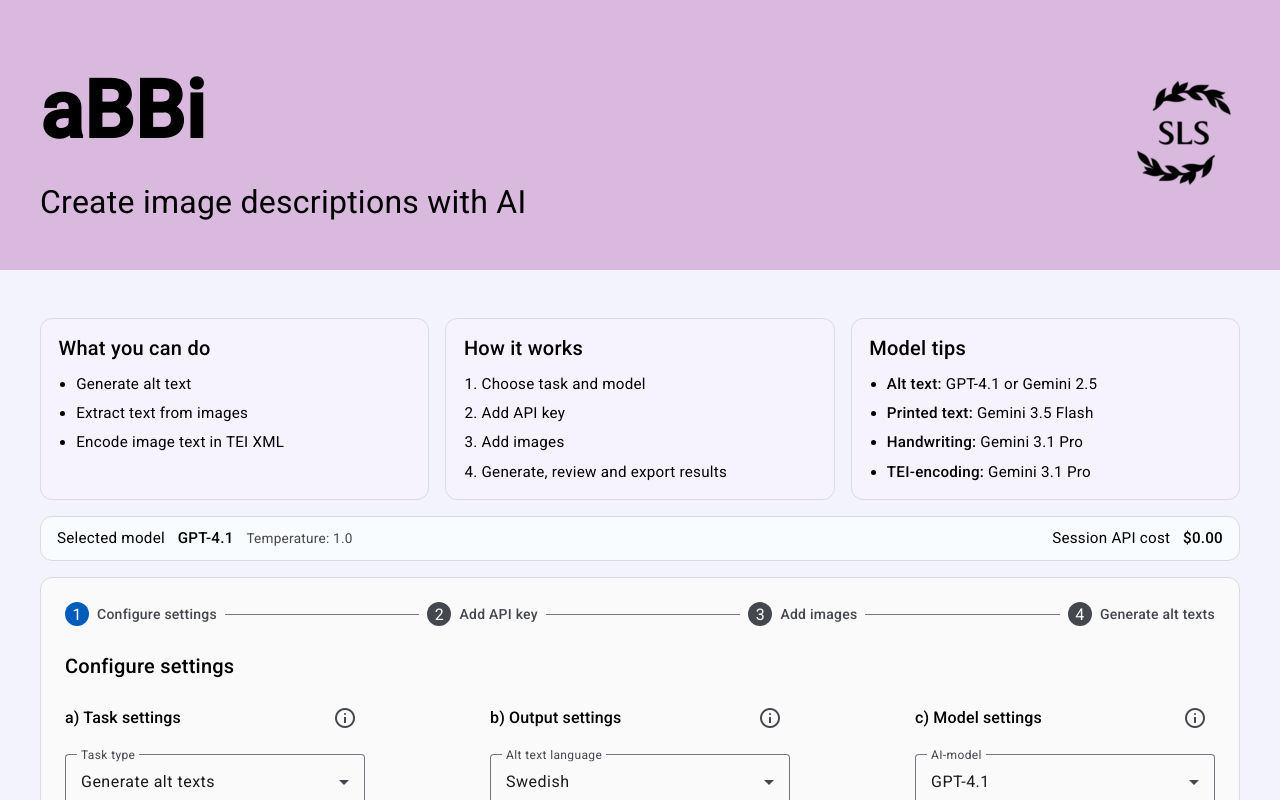
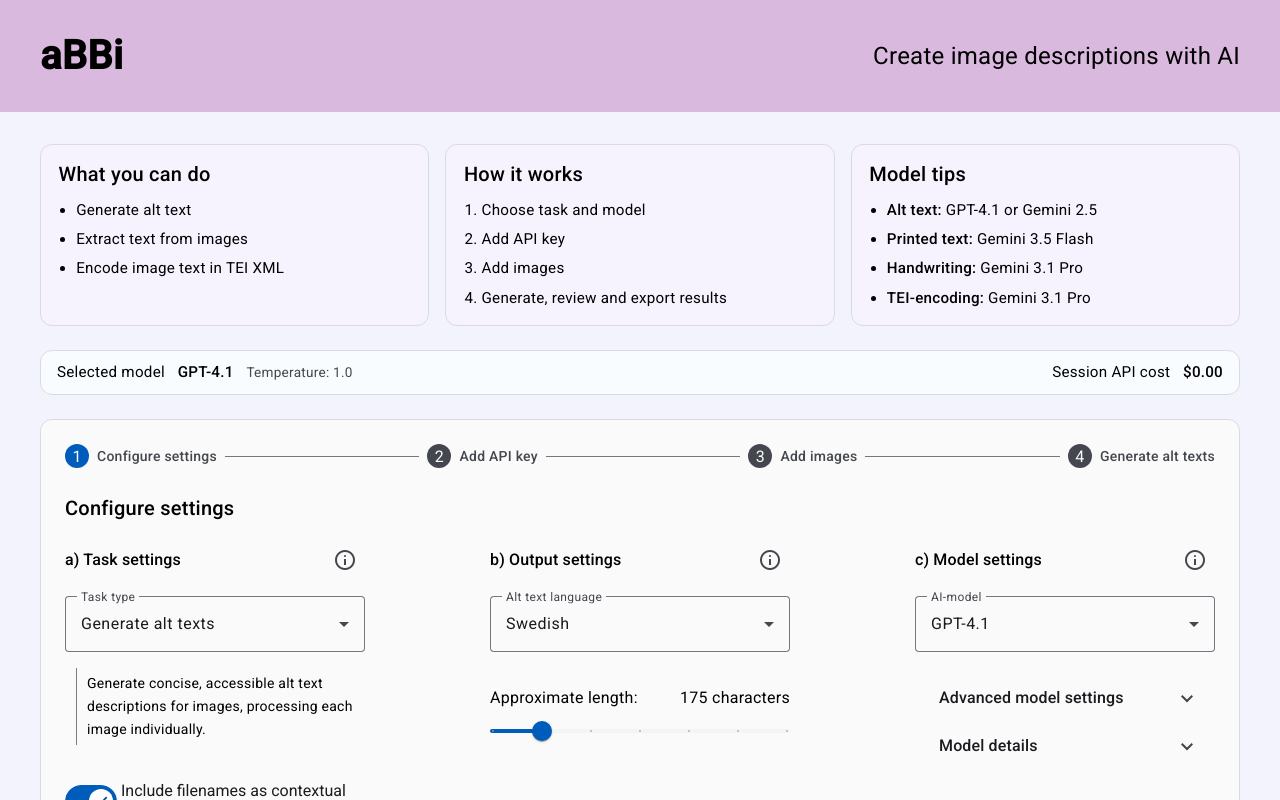
Before and after one commit to slsfi/abbi-ng-ai-image-descriptor, an Angular app: page / in a window 1280 px wide. Shown: the top 800 px of the page. Built offline with nearby package versions, Linux system fonts and the light colour scheme.

Commit message:
fix styling

```diff
--- a/src/app/app.component.scss
+++ b/src/app/app.component.scss
@@ -11,7 +11,7 @@
 }
 
 .abbi-intro {
-  margin: 1.5rem 0 1rem;
+  margin: 1.5rem 0 1.5rem 0;
 }
 
 .intro-grid {
@@ -65,7 +65,7 @@
   font-size: 0.95rem;
   gap: 1rem 2rem;
   justify-content: space-between;
-  margin: 0 0 1rem 0;
+  margin: 0 0 1.5rem 0;
   padding: 0.8rem 1rem;
 }
 
--- a/src/app/components/header/header.component.html
+++ b/src/app/components/header/header.component.html
@@ -1,9 +1,6 @@
 <div class="banner">
-  <div class="banner-content-wrapper">
-    <hgroup>
-      <h1>aBBi</h1>
-      <p role="doc-subtitle">Create image descriptions with AI</p>
-    </hgroup>
-    <a href="https://www.sls.fi/"><img src="/assets/images/SLS_logo_symbol_black_112x112.png" alt="SLS logo"></a>
-  </div>
+  <hgroup class="banner-content-wrapper">
+    <h1>aBBi</h1>
+    <p role="doc-subtitle">Create image descriptions with AI</p>
+  </hgroup>
 </div>
--- a/src/app/components/header/header.component.scss
+++ b/src/app/components/header/header.component.scss
@@ -4,19 +4,18 @@
   display: flex;
   height: auto;
   padding: 0;
-  margin: 0 0 3rem 0;
+  margin: 0 0 2rem 0;
   width: 100%;
 
   h1 {
-    font-size: 5rem;
+    font-size: 2.5rem;
     font-weight: bold;
-    margin: 0 0 2.5rem 0;
-    position: relative;
-    top: 1rem;
+    line-height: 1;
+    margin: 0;
   }
 
   p {
-    font-size: 2rem;
+    font-size: 1.5rem;
     line-height: 1.25;
     margin: 0;
   }
@@ -25,9 +24,29 @@
 .banner-content-wrapper {
   align-items: center;
   display: flex;
+  flex-wrap: wrap;
+  column-gap: 1.5rem;
+  row-gap: 0.5rem;
   justify-content: space-between;
   margin: 0 auto;
   max-width: 1200px;
-  padding: 3rem 1.5rem 3rem 1.5rem;
+  min-height: 5rem;
+  padding: 1rem 1.5rem;
   width: calc(100% - 3rem);
+
+  p[role="doc-subtitle"] {
+    white-space: pre;
+  }
 }
+
+@media (max-width: 640px) {
+  .banner {
+    h1 {
+      font-size: 2.25rem;
+    }
+
+    p {
+      font-size: 1.125rem;
+    }
+  }
+}
```
